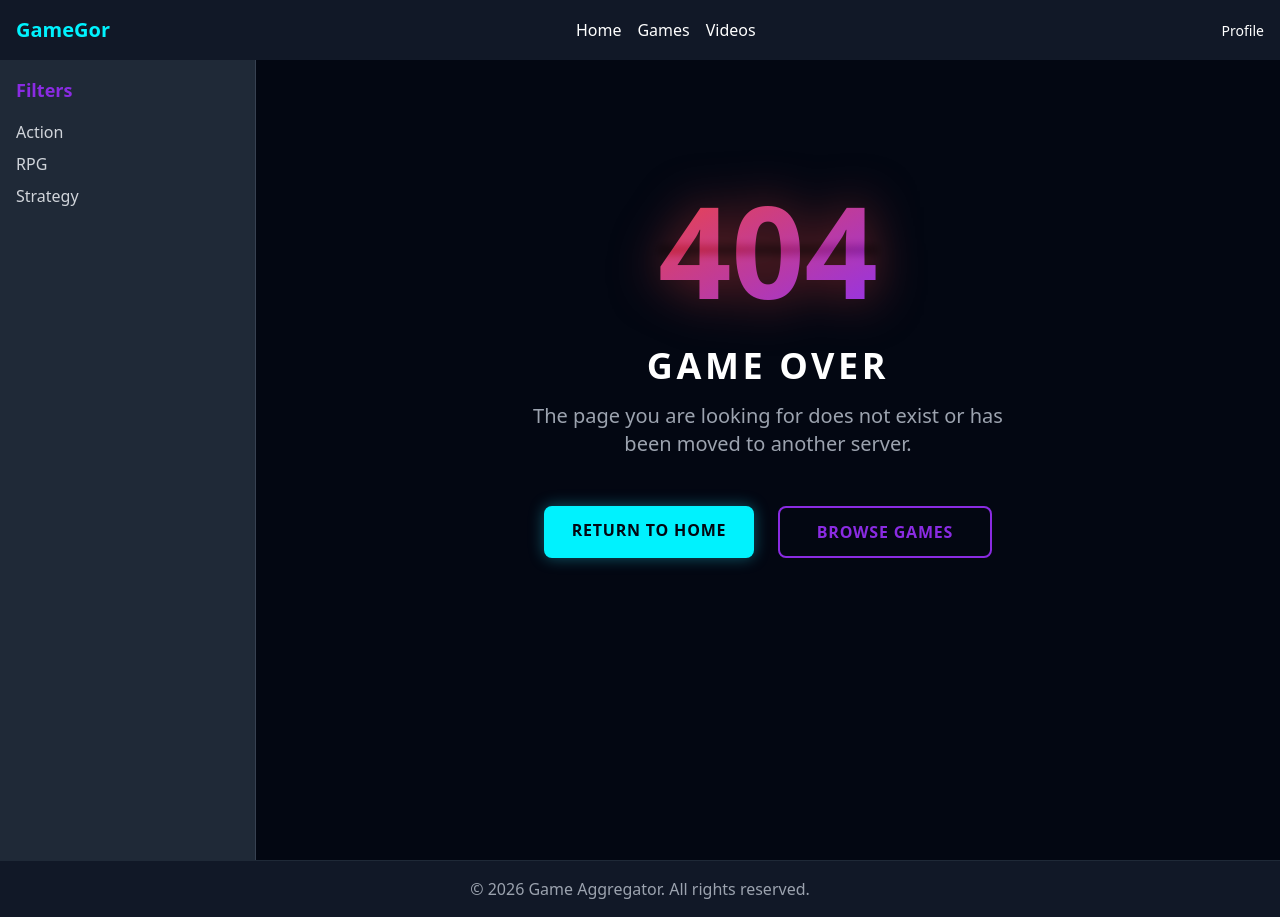
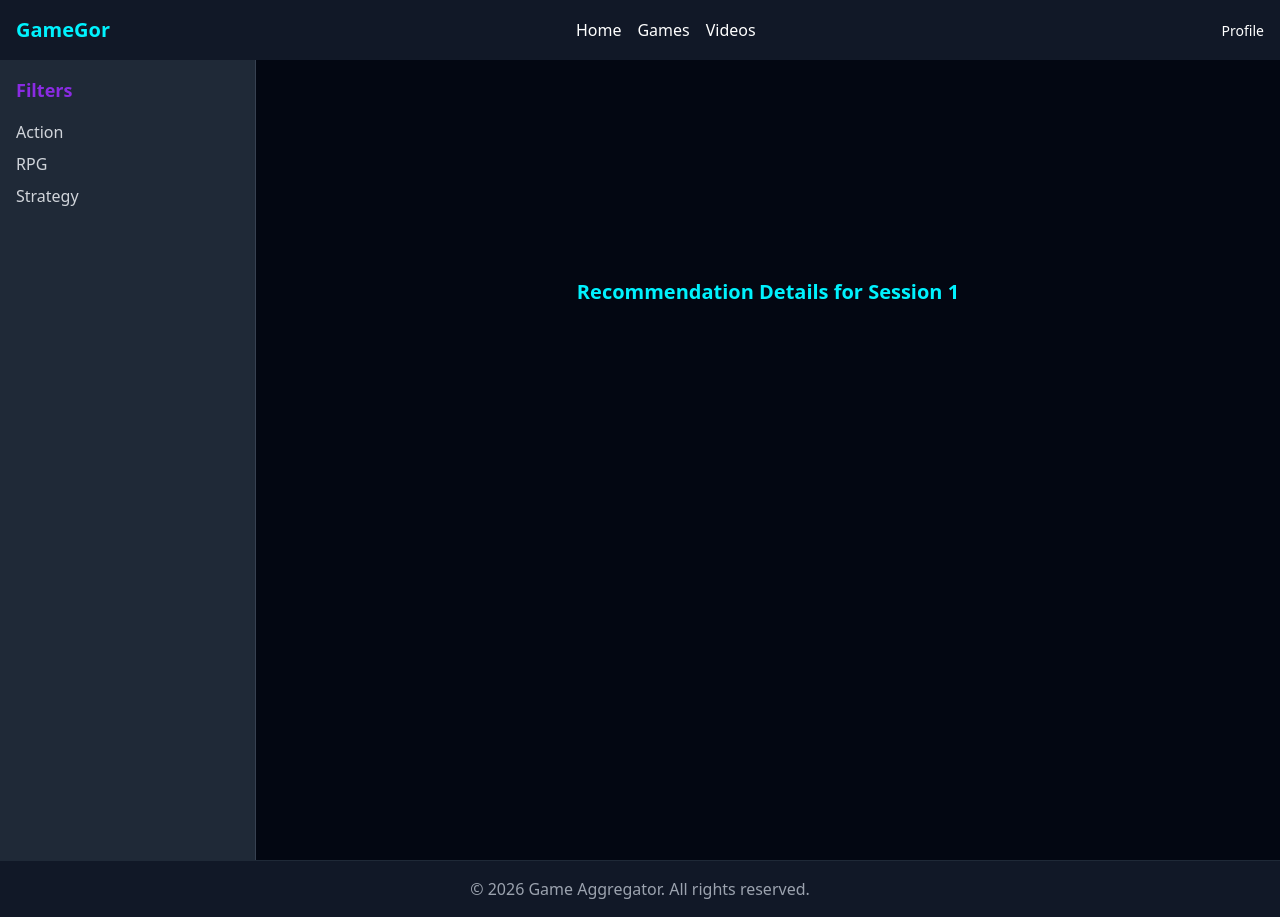
Before and after one commit to EgroKuz/gamegor-backend, a React (Vite) app in the folder frontend/: page /sessions/1/recommendation in a window 1280 px wide. Built offline with nearby package versions, Linux system fonts and the light colour scheme; no server answers; sample sign-in values are in the browser's storage.

Commit message:
feat(ui): Setup getSession API and routing for RecommendationDetailsPage

```diff
--- a/frontend/src/App.jsx
+++ b/frontend/src/App.jsx
@@ -7,6 +7,7 @@ import GamesPage from './pages/GamesPage';
 import GameDetailsPage from './pages/GameDetailsPage';
 import ProfilePage from './pages/ProfilePage';
 import GameSessionsPage from './pages/GameSessionsPage';
+import RecommendationDetailsPage from './pages/RecommendationDetailsPage';
 import VideoContentPage from './pages/VideoContentPage';
 import NotFoundPage from './pages/NotFoundPage';
 import ProtectedRoute from './components/ProtectedRoute';
@@ -25,6 +26,7 @@ function App() {
         <Route path="/games/:id" element={<ProtectedRoute><GameDetailsPage /></ProtectedRoute>} />
         <Route path="/profile" element={<ProtectedRoute><ProfilePage /></ProtectedRoute>} />
         <Route path="/profile/sessions" element={<ProtectedRoute><GameSessionsPage /></ProtectedRoute>} />
+        <Route path="/sessions/:id/recommendation" element={<ProtectedRoute><RecommendationDetailsPage /></ProtectedRoute>} />
         <Route path="/videos" element={<ProtectedRoute><VideoContentPage /></ProtectedRoute>} />
 
         {/* Public Routes */}
--- a/frontend/src/api/sessions.js
+++ b/frontend/src/api/sessions.js
@@ -5,6 +5,11 @@ export const getUserSessions = async () => {
   return response.data;
 };
 
+export const getSession = async (id) => {
+  const response = await api.get(`/sessions/${id}/`);
+  return response.data;
+};
+
 export const createSession = async (sessionData) => {
   const response = await api.post('/sessions/', sessionData);
   return response.data;
--- /dev/null
+++ b/frontend/src/pages/RecommendationDetailsPage.jsx
@@ -0,0 +1,16 @@
+import React from 'react';
+import { useParams } from 'react-router-dom';
+
+const RecommendationDetailsPage = () => {
+  const { id } = useParams();
+
+  return (
+    <div className="flex justify-center items-center min-h-[50vh]">
+      <div className="text-neon-teal text-xl font-bold">
+        Recommendation Details for Session {id}
+      </div>
+    </div>
+  );
+};
+
+export default RecommendationDetailsPage;
```
Also changed, not shown: 1 other file (tests, documents, lock files or other folders).
